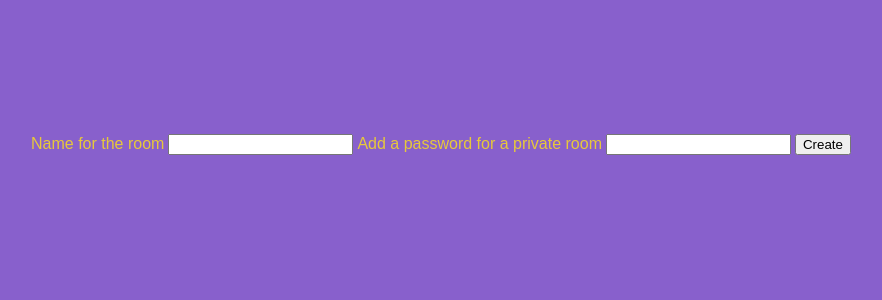
After one commit to SpiderKate/BeevyApp, a Flask app: page /create in a window 1280 px wide. The commit adds this page. Shown: the top 300 px of the page, without its empty margins (199-1081 px from the left). Run offline with Flask 3, Linux system fonts and the light colour scheme.

Commit message:
rooms
vytvareni mistnosti, pripojeni skrz url, roomA nekresli do roomB :D, draw history -> kdyz se dalsi pripoji tak vidi co uz tam je ^^

```diff
--- a/app.py
+++ b/app.py
@@ -2,7 +2,9 @@ from flask import Flask, render_template, request, redirect, url_for, session
 import bcrypt
 import sqlite3
 import sys
-from flask_socketio import SocketIO, emit
+import secrets
+import string
+from flask_socketio import SocketIO, emit, join_room
 
 print('some debug', file=sys.stderr)
 
@@ -67,7 +69,7 @@ def register():
         #hash hesla
         password_bytes = password.encode('utf-8')
         salt = bcrypt.gensalt()
-        hash = bcrypt.hashpw(password_bytes, salt)
+        hash = bcrypt.hashpw(password_bytes, salt).decode('utf-8')
 
         #zapsani do db pokud user neexistuje (username ci email)
         try:
@@ -124,13 +126,63 @@ def chatting():
 def sell():
     return render_template('sell.html')
 
-@app.route('/draw')
-def draw():
-    return render_template('draw.html')
+@app.route('/draw/<room_ID>')
+def draw(room_ID):
+    return render_template('draw.html', room_ID=room_ID)
+
+draw_history = {}
+@app.route('/create',methods=['GET','POST'])
+def create():
+    if request.method == 'POST':
+    #input ze stranky
+        name = request.form['name']
+        password = request.form['password']
+    #hash hesla
+        password_bytes = password.encode('utf-8')
+        salt = bcrypt.gensalt()
+        hash = bcrypt.hashpw(password_bytes, salt).decode('utf-8')
+    #generuje room_ID
+        def generate_roomID(length=8):
+            chars = string.ascii_uppercase + string.digits  # ABC... + 0-9
+            return ''.join(secrets.choice(chars) for _ in range(length))
+        room_ID = generate_roomID()
+        try:
+            conn = sqlite3.connect('rooms.db')
+            cursor = conn.cursor()
+
+            cursor.execute("INSERT INTO rooms (name, password, room_ID) VALUES (?, ?, ?)", (name, hash, room_ID))
+            conn.commit()
+            print(f"Room created: {name} / {room_ID}")
+
+        finally:
+            conn.close()
+        return redirect(url_for("draw", room_ID=room_ID))
+    return render_template("drawCreate.html")
+
+@app.route('/join', methods=['GET'])
+def join():
+    return render_template('drawJoin.html')
+
+@app.route('/option')
+def option():
+    return render_template('drawOption.html')
+
+@socketio.on('join_room')
+def handle_join(data):
+    room = data['room']
+    join_room(room)
+    print(f"Client joined room {room}")
+    if room in draw_history:
+        emit('draw_history', draw_history[room], to=request.sid)
+
 
 @socketio.on('draw')
 def handle_draw(data):
-    emit('draw', data, broadcast=True)
+    room = data['room']
+    if room not in draw_history:
+        draw_history[room] = []
+    draw_history[room].append(data)
+    emit('draw', data, to=room, skip_sid=request.sid) #odelar ostatnim lidem
 
 if __name__ == "__main__":
     socketio.run(app, debug=True)
--- a/templates/draw.html
+++ b/templates/draw.html
@@ -76,9 +76,10 @@
 
         </section>
         <section class="drawingBoard"></section>
-        <canvas id="drawCanvas" width=1200 height=800 style="border:1px solid #000"></canvas>
+        <canvas id="drawCanvas" width=1200 height=800 data-room-id="{{ room_ID }}" style="border:1px solid #000"></canvas>
 
         <script src="//cdnjs.cloudflare.com/ajax/libs/socket.io/4.0.0/socket.io.min.js"></script>
+
         <script src="{{ url_for('static', filename='/script/draw.js') }}"></script>
 </body>
 </html>
--- /dev/null
+++ b/templates/drawCreate.html
@@ -0,0 +1,18 @@
+<!DOCTYPE html>
+<html lang="en">
+<head>
+    <meta charset="UTF-8">
+    <meta name="viewport" content="width=device-width, initial-scale=1.0">
+    <link rel="stylesheet" href="/static/css/styles.css">
+    <title>Create a room🐝</title>
+</head>
+<body>
+    <form action="/create" method="post">
+        <label>Name for the room</label>
+        <input type="text" name="name" id="name" required>
+        <label>Add a password for a private room</label>
+        <input type="password" name="password" id="password">
+        <button type="submit">Create</button>
+    </form>
+</body>
+</html>
--- a/templates/userPage.html
+++ b/templates/userPage.html
@@ -15,6 +15,6 @@
             {% endfor %}
         </ul>
     {% endif %}
-
+    <a href="/option" class="link">Draw</a>
 </body>
 </html>
```
Also changed, not shown: setup_db.py (+3 -15 lines), static/script/draw.js (+31 -17 lines), templates/drawJoin.html (added, +12 -0 lines), templates/drawOption.html (added, +13 -0 lines), rooms.db (added), users.db.
